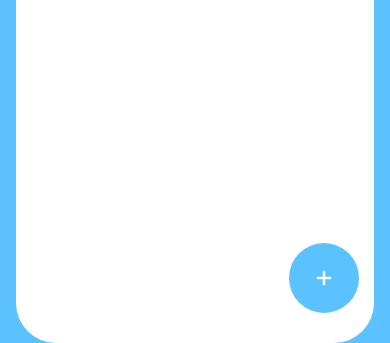
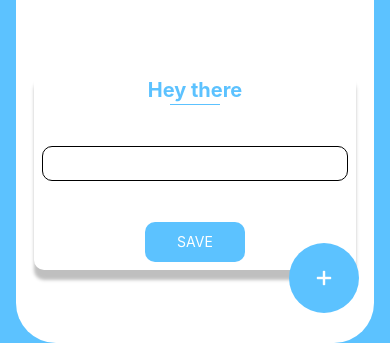
Before and after one commit to NK-William/ToDoo, a React Native app: screen / in a window 390 px wide. Shown: the part 501-844 px from the top of the page. Built offline with nearby package versions, Linux system fonts and the light colour scheme.

Commit message:
Added editor view

```diff
--- a/src/components/TodoItem.tsx
+++ b/src/components/TodoItem.tsx
@@ -6,7 +6,7 @@ import { AntDesign, Entypo } from '@expo/vector-icons';
 const TodoItem = ({ item, onDeletePressed, onEditPressed }: {
     item: { title: string, id: string },
     onDeletePressed: (id: string) => void,
-    onEditPressed: (id: string) => void
+    onEditPressed: (id: string) => void,
 }) => {
 
     // const deleteItem = () => {
--- a/src/screens/TodoScreen.tsx
+++ b/src/screens/TodoScreen.tsx
@@ -1,7 +1,9 @@
-import { StyleSheet, Text, View, FlatList, TouchableOpacity } from 'react-native';
+import { StyleSheet, Text, View, FlatList, TouchableOpacity, TextInput, Pressable } from 'react-native';
 import React, { useState } from 'react';
 import TodoItem from '../components/TodoItem';
 import { Entypo } from '@expo/vector-icons';
+
+const primaryColor = "#5CC2FF";
 
 const TodoScreen = () => {
   const [doto, setDoto] = useState([
@@ -26,6 +28,14 @@ const TodoScreen = () => {
       title: 'Fiveth Item',
     }
   ]);
+  const [showEditor, setShowEditor] = useState({ showAdd: true, showEdit: false });
+  const editMode = showEditor || setShowEditor;
+
+  const addItem = () => {
+    const id = new Date().getTime().toString();
+    console.log(id);
+    setDoto([...doto, { id: id, title: "Added item" }]);
+  }
 
   const deleteItem = (id: string) => {
     let newItems = doto.filter(item => item.id != id);
@@ -35,7 +45,7 @@ const TodoScreen = () => {
   const updateItem = (id: string) => {
     // let newItems = doto.filter(item => item.id != id);
     let newItems = doto;
-    let items = doto.filter(item => item.id == id);
+    const items = doto.filter(item => item.id == id);
     const index = newItems.indexOf(items[0]);
     newItems[index] = { id, title: "Test edit" }
     console.log(id);
@@ -60,8 +70,21 @@ const TodoScreen = () => {
           renderItem={renderItem}
           keyExtractor={item => item.id}
           style={{ flex: 1 }}
-        />
-        <TouchableOpacity style={styles.addButton}>
+        /><View style={styles.EditorContainer}>
+          <View style={{ justifyContent: 'center', alignItems: 'center' }}>
+            <Text style={styles.EditorTitle}>
+              Hey there
+            </Text>
+            <View style={{ height: 1, backgroundColor: primaryColor, width: 50, marginTop: 2 }}></View>
+          </View>
+          <TextInput style={styles.textInput} />
+          <TouchableOpacity>
+            <View style={styles.submitButton}>
+              <Text style={{ color: "white" }}>SAVE</Text>
+            </View>
+          </TouchableOpacity>
+        </View>
+        <TouchableOpacity style={styles.addButton} onPress={addItem}>
           <Entypo name="plus" size={24} color="white" />
         </TouchableOpacity>
       </View>
@@ -75,14 +98,40 @@ const styles = StyleSheet.create({
   container:
   {
     flex: 1,
-    backgroundColor: "#5CC2FF",
+    backgroundColor: primaryColor,
     paddingHorizontal: 16,
     paddingTop: 25
   }, appTitle:
     { marginHorizontal: 40, fontWeight: 'bold', color: 'white', fontSize: 35 },
   todotitle:
     { marginHorizontal: 40, color: 'white', fontSize: 18, marginBottom: 24 },
-  itemsContainer: { flex: 1, backgroundColor: "white", borderRadius: 40, paddingVertical: 30, paddingHorizontal: 15 },
+  itemsContainer: {
+    flex: 1,
+    backgroundColor: "white",
+    borderRadius: 40,
+    paddingVertical: 30,
+    paddingHorizontal: 15
+  },
+  EditorContainer: {
+    justifyContent: "space-between",
+    position: 'absolute',
+    alignSelf: 'center',
+    bottom: '10%',
+    borderRadius: 10,
+    height: 200,
+    width: "90%",
+    padding: 8,
+    alignItems: "center",
+    backgroundColor: "white",
+    shadowColor: "black",
+    shadowOffset: {
+      width: 0,
+      height: 10,
+    },
+    shadowOpacity: 0.25,
+    shadowRadius: 3.5,
+    elevation: 5,
+  },
   addButton: {
     height: 70,
     width: 70,
@@ -91,5 +140,25 @@ const styles = StyleSheet.create({
     borderRadius: 50,
     justifyContent: "center",
     alignItems: "center"
+  },
+  EditorTitle: {
+    fontSize: 20,
+    fontWeight: "bold",
+    color: primaryColor
+  },
+  textInput: {
+    width: "100%",
+    borderRadius: 10,
+    borderColor: "black",
+    borderWidth: 1,
+    padding: 8
+  },
+  submitButton: {
+    backgroundColor: primaryColor,
+    height: 40,
+    width: 100,
+    borderRadius: 10,
+    justifyContent: "center",
+    alignItems: "center"
   }
 });
```
